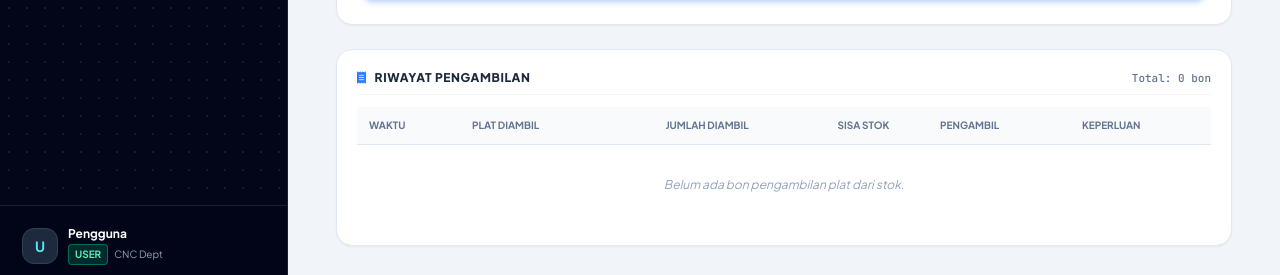
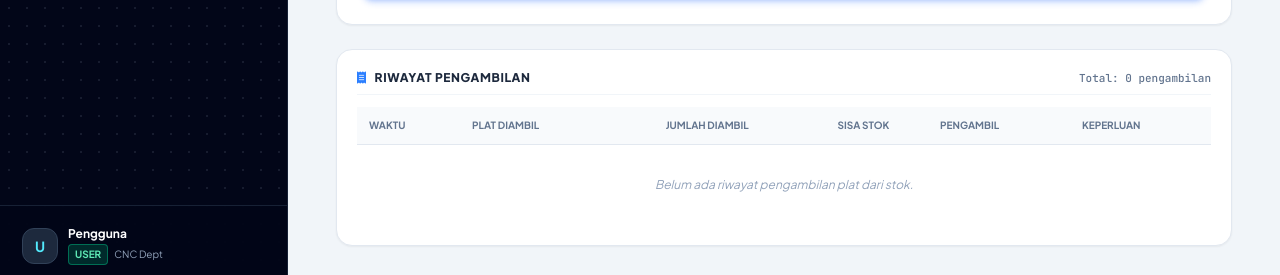
Before and after one commit to albidr30-cillowwall/cnc-database, a Nuxt app: page /yard-pickup in a window 1280 px wide. Shown: the part 469-744 px from the top of the page. Built offline with nearby package versions, Linux system fonts and the light colour scheme.

Commit message:
fix(ui): ubah label jumlah menjadi total pengambilan

```diff
--- a/pages/yard-pickup.vue
+++ b/pages/yard-pickup.vue
@@ -141,7 +141,7 @@
           <i class="fa-solid fa-receipt text-blue-500"></i>
           <span>Riwayat Pengambilan</span>
         </h2>
-        <span class="text-[11px] font-mono text-slate-500 dark:text-slate-400">Total: {{ store.yardPickups.value.length }} bon</span>
+        <span class="text-[11px] font-mono text-slate-500 dark:text-slate-400">Total: {{ store.yardPickups.value.length }} pengambilan</span>
       </div>
 
       <div class="overflow-x-auto">
@@ -184,7 +184,7 @@
             </tr>
             <tr v-if="store.yardPickups.value.length === 0">
               <td colspan="6" class="p-8 text-center text-slate-400 dark:text-slate-500 italic">
-                Belum ada bon pengambilan plat dari stok.
+                Belum ada riwayat pengambilan plat dari stok.
               </td>
             </tr>
           </tbody>
```
